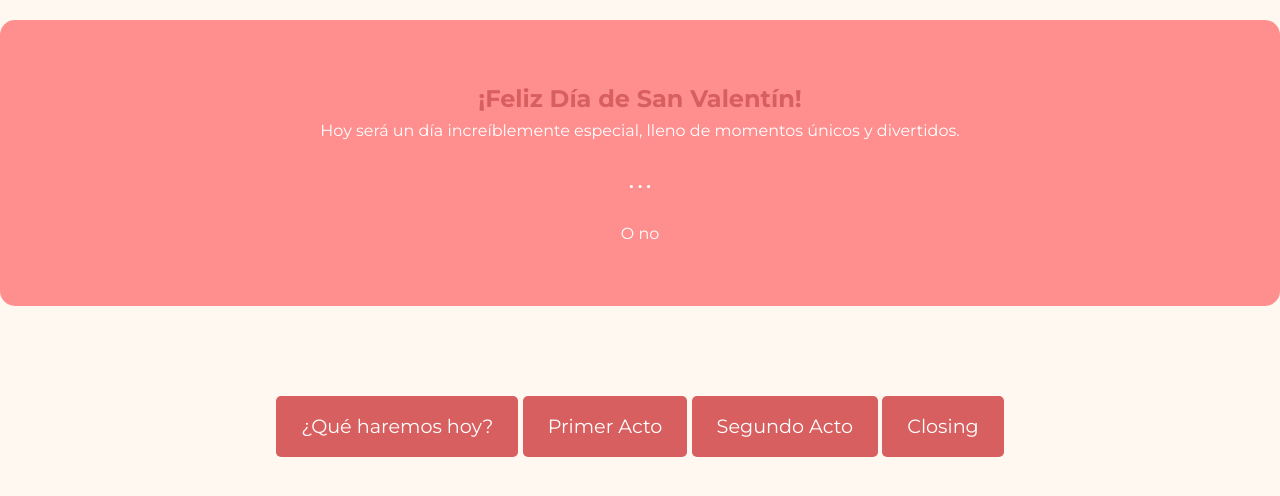
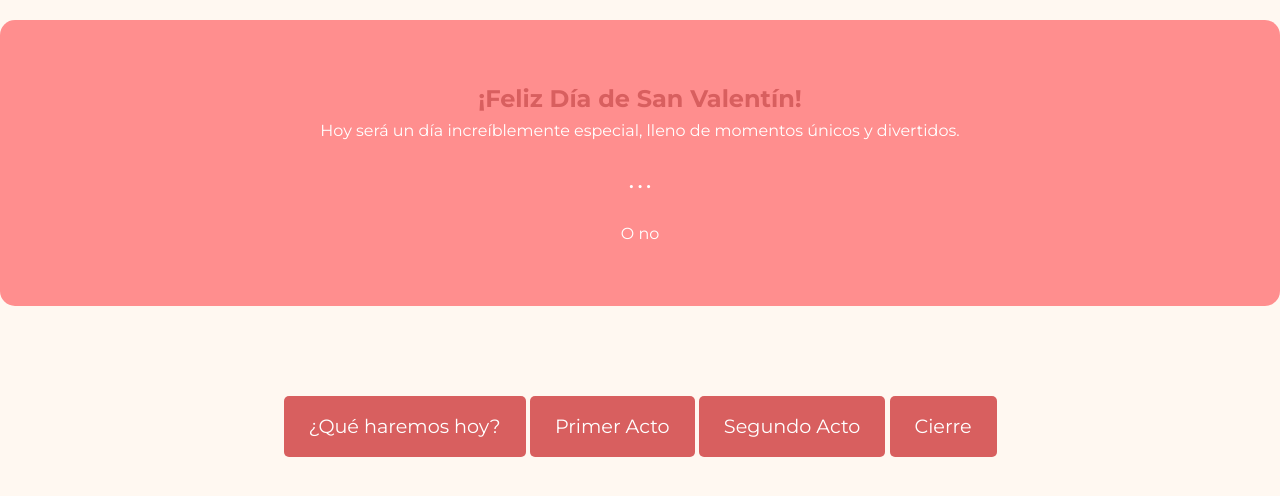
Before and after one commit to Vedroom/valentinesplan, a plain HTML site: page index.html in a window 1280 px wide. Drawn offline with Linux system fonts and the light colour scheme.

Commit message:
Update index.html

```diff
--- a/index.html
+++ b/index.html
@@ -20,7 +20,7 @@
             <a href="plan.html" class="btn">¿Qué haremos hoy?</a>
             <a href="primeracto.html"  id="firstActButton" class="btn">Primer Acto</a>
             <a href="segundoacto.html" id="secondActButton" class="btn">Segundo Acto</a>
-            <a href="index.html" id="closingButton" class="btn">Closing</a>
+            <a href="index.html" id="closingButton" class="btn">Cierre</a>
 
         </section>
     </div>
```
